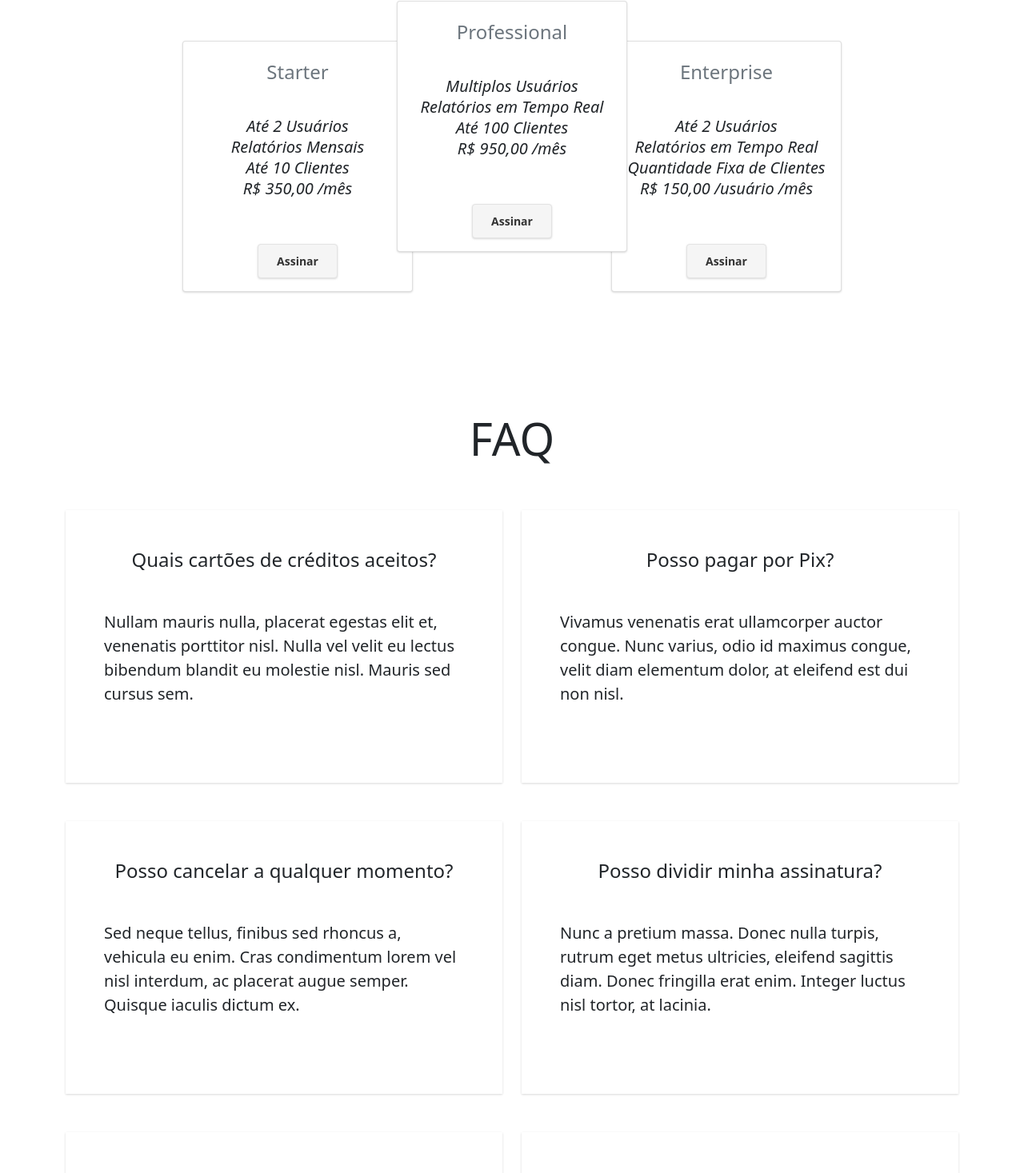
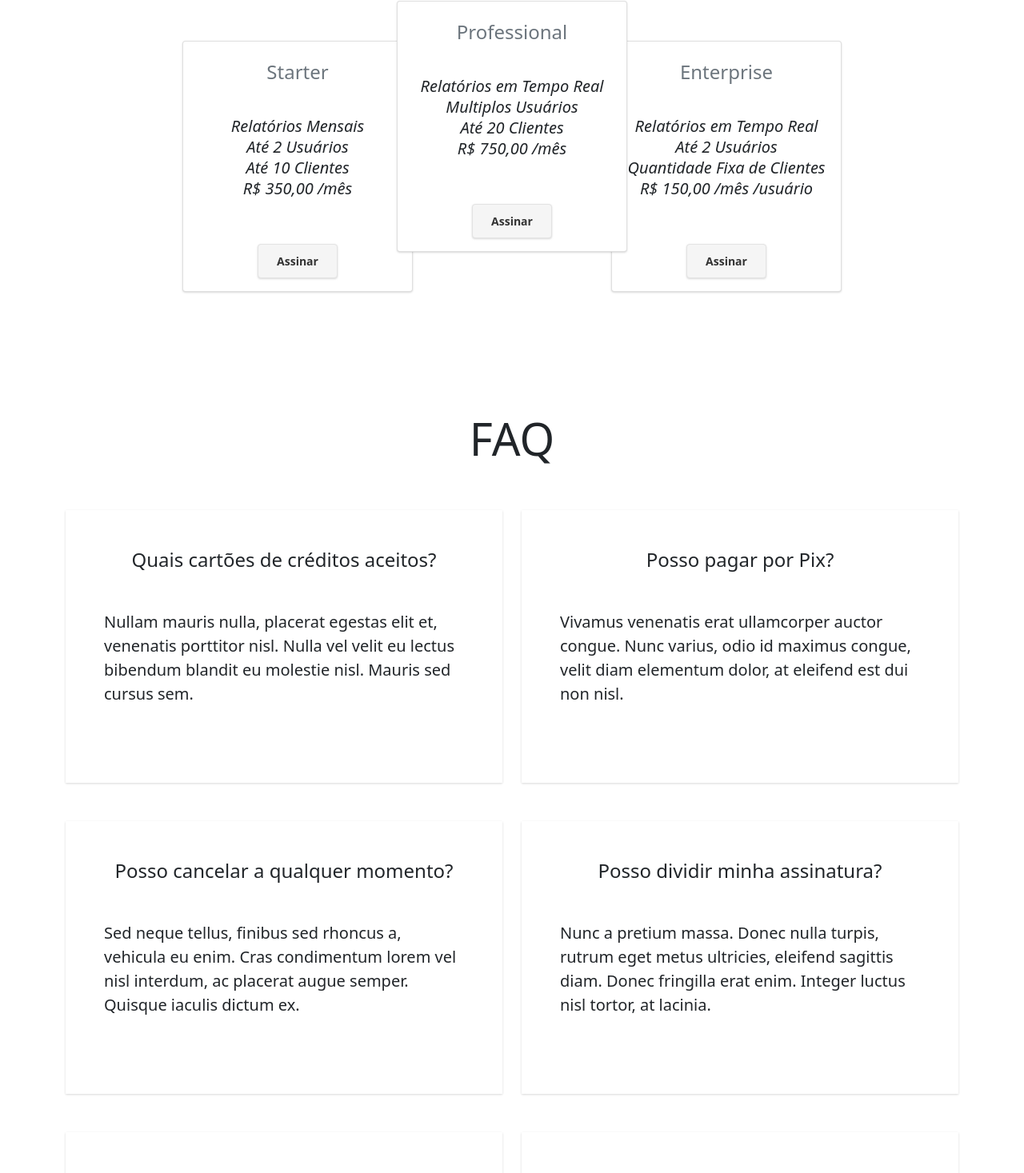
Before and after one commit to projeto-integrador-2022/qrcode-frontend, an Angular app: page /payment-plans in a window 1280 px wide. Shown: the part 362-1829 px from the top of the page at 80% size. Built offline with nearby package versions, Linux system fonts and the light colour scheme.

Commit message:
[QRCT-001] Pagina 'landing-page' e 'payment-plans' agora tem dados vindos de sentences.json, que foi tambem ajustado

```diff
--- a/src/app/features/pages/about/about.component.html
+++ b/src/app/features/pages/about/about.component.html
@@ -1,6 +1,6 @@
 
 <div class="container">
-    <div *ngFor="let ITEM of aboutSentences; index as i">
+    <div *ngFor="let ITEM of ABOUT_SENTENCES; index as i">
 
         <div class="jumbotron">
             <h1 class="display-4 mb-5">{{ ITEM.TITLE }}</h1>
--- a/src/app/features/pages/landing-page/landing-page.component.html
+++ b/src/app/features/pages/landing-page/landing-page.component.html
@@ -1,9 +1,9 @@
 <div class="container">
-    <div class="row" *ngFor="let jumbotronContent of jumbotronContent; index as i">
+    <div class="row" *ngFor="let ITEM of LANDING_PAGE_SENTENCES; index as i">
         <div class="col-sm">
             <div class="jumbotron">
-                <h1 class="display-4">{{ jumbotronContent.title }}</h1>
-                <p class="lead">{{ jumbotronContent.description }}</p>
+                <h1 class="display-4">{{ ITEM.TITLE }}</h1>
+                <p class="lead">{{ ITEM.DESCRIPTION }}</p>
                 <p class="lead">
                     <a class="btn btn-primary btn-lg start-button" [routerLink]="'./about'"
                         routerLinkActive="activebutton" (click)="navigateTo()">Saiba mais</a>
@@ -12,7 +12,7 @@
             </div>
         </div>
         <div class="col-sm">
-            <img class="img-responsive" src='{{ jumbotronContent.image }}' alt="">
+            <img class="img-responsive" src='{{ ITEM.IMAGE }}' alt="">
         </div>
         <hr class="my-4">
     </div>
--- a/src/app/features/pages/landing-page/landing-page.component.ts
+++ b/src/app/features/pages/landing-page/landing-page.component.ts
@@ -1,5 +1,6 @@
 import { Component, OnInit } from '@angular/core';
 import { Router } from '@angular/router';
+import SENTENCES from '../../../../assets/lib/sentences.json';
 
 @Component({
   selector: 'app-landing-page',
@@ -7,30 +8,13 @@ import { Router } from '@angular/router';
   styleUrls: ['./landing-page.component.scss'],
 })
 export class LandingPageComponent implements OnInit {
-  constructor(private router: Router) {}
+  LANDING_PAGE_SENTENCES: any;
+  constructor(private router: Router) {
+    this.LANDING_PAGE_SENTENCES = SENTENCES.LANDING_PAGE;
+  }
 
-  readonly jumbotronContent = [
-    {
-      title: 'Realidade Aumentada no seu negócio.',
-      description:
-        'Incremente seu negócio usando Q.R Code e fique sabendo mais sobre seu cliente!',
-      image: '../../../assets/images/image-example.png',
-    },
-    {
-      title: 'Quem são seus clientes?',
-      description:
-        'Descubra os hábitos de consumo da sua clientela, onde e quando estiveram em sua loja. Saiba quem é seu freguês!',
-      image: '../../../assets/images/image-example.png',
-    },
-    {
-      title: 'Donos de gráficas',
-      description:
-        'Além de gerar o QR Code, agregue valor ao seu negócio e ofereça nosso serviço de rastreamento de clientela.',
-      image: '../../../assets/images/image-example.png',
-    },
-  ];
-
-  ngOnInit(): void {}
+  ngOnInit(): void {
+  }
 
   public navigateTo() {
     this.router.navigate(['/about']);
--- a/src/app/features/pages/payment-plans/payment-plans.component.html
+++ b/src/app/features/pages/payment-plans/payment-plans.component.html
@@ -1,16 +1,16 @@
 <div class="container">
     <p class="text-center display-4 mb-5">Assine Já!</p>
     <div class="row justify-content-md-center ">
-        <div class="col-md-auto mt-5 column-fixture" *ngFor="let cardContent of cardsContents; index as i">
+        <div class="col-md-auto mt-5 column-fixture" *ngFor="let ITEM of PAYMENT_PLANS_SENTENCES; index as i">
             <div class="card featured-card" *ngIf="i == cardContentSize - 2; else anotherStyle">
                 <div class="">
                     <div class="card-body text-center">
-                        <h4 class="card-subtitle mb-2 mt-2 text-muted ">{{cardContent.title}}</h4>
+                        <h4 class="card-subtitle mb-2 mt-2 text-muted ">{{ITEM.TITLE}}</h4>
                         <div class="text-fixture mb-5 mt-5">
-                            <p class="card-text">{{cardContent.description1}}</p>
-                            <p class="card-text">{{cardContent.description2}}</p>
-                            <p class="card-text">{{cardContent.description3}}</p>
-                            <p class="card-text">{{cardContent.value}}</p>
+                            <p class="card-text">{{ITEM.REPORTS}}</p>
+                            <p class="card-text">{{ITEM.USERS}}</p>
+                            <p class="card-text">{{ITEM.THIRD_PARTYS}}</p>
+                            <p class="card-text">{{ITEM.PRICE}}</p>
                         </div>
 
                         <a class="btn btn-primary btn-lg start-button mt-3      text-center" [routerLink]="'./about'"
@@ -22,12 +22,12 @@
             <ng-template class="card" #anotherStyle>
                 <div class="card">
                     <div class="card-body text-center">
-                        <h4 class="card-subtitle mb-2 mt-2 text-muted ">{{cardContent.title}}</h4>
+                        <h4 class="card-subtitle mb-2 mt-2 text-muted ">{{ITEM.TITLE}}</h4>
                         <div class="text-fixture mb-5 mt-5">
-                            <p class="card-text">{{cardContent.description1}}</p>
-                            <p class="card-text">{{cardContent.description2}}</p>
-                            <p class="card-text">{{cardContent.description3}}</p>
-                            <p class="card-text">{{cardContent.value}}</p>
+                            <p class="card-text">{{ITEM.REPORTS}}</p>
+                            <p class="card-text">{{ITEM.USERS}}</p>
+                            <p class="card-text">{{ITEM.THIRD_PARTYS}}</p>
+                            <p class="card-text">{{ITEM.PRICE}}</p>
                         </div>
 
                         <a class="btn btn-primary btn-lg start-button mt-3      text-center" [routerLink]="'./about'"
@@ -42,10 +42,10 @@
 <div class="container fix-margin mb-5">
     <p class="display-4 mb-2 text-center">FAQ</p>
     <div class="row ">
-        <div class="col-6 mt-5 " *ngFor="let faqQuestions of faqQuestions; index as i">
+        <div class="col-6 mt-5 " *ngFor="let ITEM of FAQ_SENTENCES; index as i">
             <div class="jumbotron box-shadow p-5">
-                <h4 class="mb-5 text-center">{{ faqQuestions.title }}</h4>
-                <p class="lead float-left mb-5">{{ faqQuestions.description }}</p>
+                <h4 class="mb-5 text-center">{{ ITEM.TITLE }}</h4>
+                <p class="lead float-left mb-5">{{ ITEM.DESCRIPTION }}</p>
 
             </div>
 
--- a/src/app/features/pages/payment-plans/payment-plans.component.ts
+++ b/src/app/features/pages/payment-plans/payment-plans.component.ts
@@ -1,70 +1,24 @@
 import { Component, OnInit } from '@angular/core';
-
+import SENTENCES from '../../../../assets/lib/sentences.json';
 @Component({
   selector: 'app-payment-plans',
   templateUrl: './payment-plans.component.html',
   styleUrls: ['./payment-plans.component.scss']
 })
 export class PaymentPlansComponent implements OnInit {
-
-  constructor() { }
-
-  readonly cardsContents = [
-    {
-      title: 'Starter',
-      description1: 'Até 2 Usuários',
-      description2: 'Relatórios Mensais',
-      description3: 'Até 10 Clientes',
-      value: 'R$ 350,00 /mês'
-    },
-    {
-      title: 'Professional',
-      description1: 'Multiplos Usuários',
-      description2: 'Relatórios em Tempo Real',
-      description3: 'Até 100 Clientes',
-      value: 'R$ 950,00 /mês'
-    },
-    {
-      title: 'Enterprise',
-      description1: 'Até 2 Usuários',
-      description2: 'Relatórios em Tempo Real',
-      description3: 'Quantidade Fixa de Clientes',
-      value: 'R$ 150,00 /usuário /mês'
-    },
-  ];
-
-  readonly faqQuestions = [
-    {
-      title: 'Quais cartões de créditos aceitos?',
-      description: 'Nullam mauris nulla, placerat egestas elit et, venenatis porttitor nisl. Nulla vel velit eu lectus bibendum blandit eu molestie nisl. Mauris sed cursus sem. '
-    },
-    {
-      title: 'Posso pagar por Pix?',
-      description: 'Vivamus venenatis erat ullamcorper auctor congue. Nunc varius, odio id maximus congue, velit diam elementum dolor, at eleifend est dui non nisl.'
-    },
-    {
-      title: 'Posso cancelar a qualquer momento?',
-      description: 'Sed neque tellus, finibus sed rhoncus a, vehicula eu enim. Cras condimentum lorem vel nisl interdum, ac placerat augue semper. Quisque iaculis dictum ex.'
-    },
-    {
-      title: 'Posso dividir minha assinatura?',
-      description: 'Nunc a pretium massa. Donec nulla turpis, rutrum eget metus ultricies, eleifend sagittis diam. Donec fringilla erat enim. Integer luctus nisl tortor, at lacinia.'
-    },
-    {
-      title: 'Como são entregues os relatórios mensais?',
-      description: 'lectus cursus tincidunt. Nullam lobortis ornare commodo. Pellentesque habitant morbi tristique senectus et netus et malesuada fames ac turpis egestas.'
-    },
-    {
-      title: 'O que são relatórios em tempo real?',
-      description: 'Quisque suscipit aliquet egestas. Etiam euismod placerat quam et rhoncus. Nunc mollis dolor at mi gravida ornare. Sed hendrerit egestas ultrices.'
-    }
-
-  ]
-  cardContentSize: number = this.cardsContents.length;
-  faqQuestionsSize: number = this.faqQuestions.length;
+  PAYMENT_PLANS_SENTENCES: any;
+  FAQ_SENTENCES: any;
+  constructor() {
+    this.PAYMENT_PLANS_SENTENCES = SENTENCES.PAYMENT_PLANS;
+    this.FAQ_SENTENCES = SENTENCES.FAQ;
+  }
+  cardContentSize: number = 0;
+  faqQuestionsSize: number = 0;
 
 
   ngOnInit(): void {
+    this.cardContentSize = this.PAYMENT_PLANS_SENTENCES.length;
+    this.faqQuestionsSize = this.FAQ_SENTENCES.length;
   }
   navigateTo() {
 
--- a/src/assets/lib/sentences.json
+++ b/src/assets/lib/sentences.json
@@ -13,7 +13,7 @@
             "DESCRIPTION": "Pellentesque tristique ipsum a venenatis auctor. Duis metus turpis, fermentum eget orci vitae, scelerisque hendrerit mauris. Fusce id condimentum dui. Nullam sed sapien vitae erat mattis iaculis. Aliquam interdum interdum iaculis. Aenean consequat sit amet odio vitae lobortis. Donec ullamcorper elit nec turpis egestas, vel laoreet quam vehicula. Quisque vel arcu interdum, pulvinar quam at, dignissim eros. Integer volutpat pulvinar nisi ac faucibus. Aliquam elit augue, pretium et lorem a, condimentum maximus eros."
         }
     ],
-    "LANDING-PAGE": [
+    "LANDING_PAGE": [
         {
             "TITLE": "Realidade Aumentada no seu negócio.",
             "DESCRIPTION": "Incremente seu negócio usando Q.R Code e fique sabendo mais sobre seu cliente!",
@@ -31,26 +31,26 @@
         }
     ],
     "LOGIN": [],
-    "PAYMENT-PLANS": [
+    "PAYMENT_PLANS": [
         {
             "TITLE": "Starter",
             "REPORTS": "Relatórios Mensais",
             "USERS": "Até 2 Usuários",
-            "THIRD-PARTYS": "Até 10 Clientes",
+            "THIRD_PARTYS": "Até 10 Clientes",
             "PRICE": "R$ 350,00 /mês"
         },
         {
             "TITLE": "Professional",
             "REPORTS": "Relatórios em Tempo Real",
             "USERS": "Multiplos Usuários",
-            "THIRD-PARTYS": "Até 20 Clientes",
+            "THIRD_PARTYS": "Até 20 Clientes",
             "PRICE": "R$ 750,00 /mês"
         },
         {
             "TITLE": "Enterprise",
             "REPORTS": "Relatórios em Tempo Real",
             "USERS": "Até 2 Usuários",
-            "THIRD-PARTYS": "Quantidade Fixa de Clientes",
+            "THIRD_PARTYS": "Quantidade Fixa de Clientes",
             "PRICE": "R$ 150,00 /mês /usuário"
         }
     ],
```
Also changed, not shown: src/app/features/pages/about/about.component.ts (+3 -22 lines).
